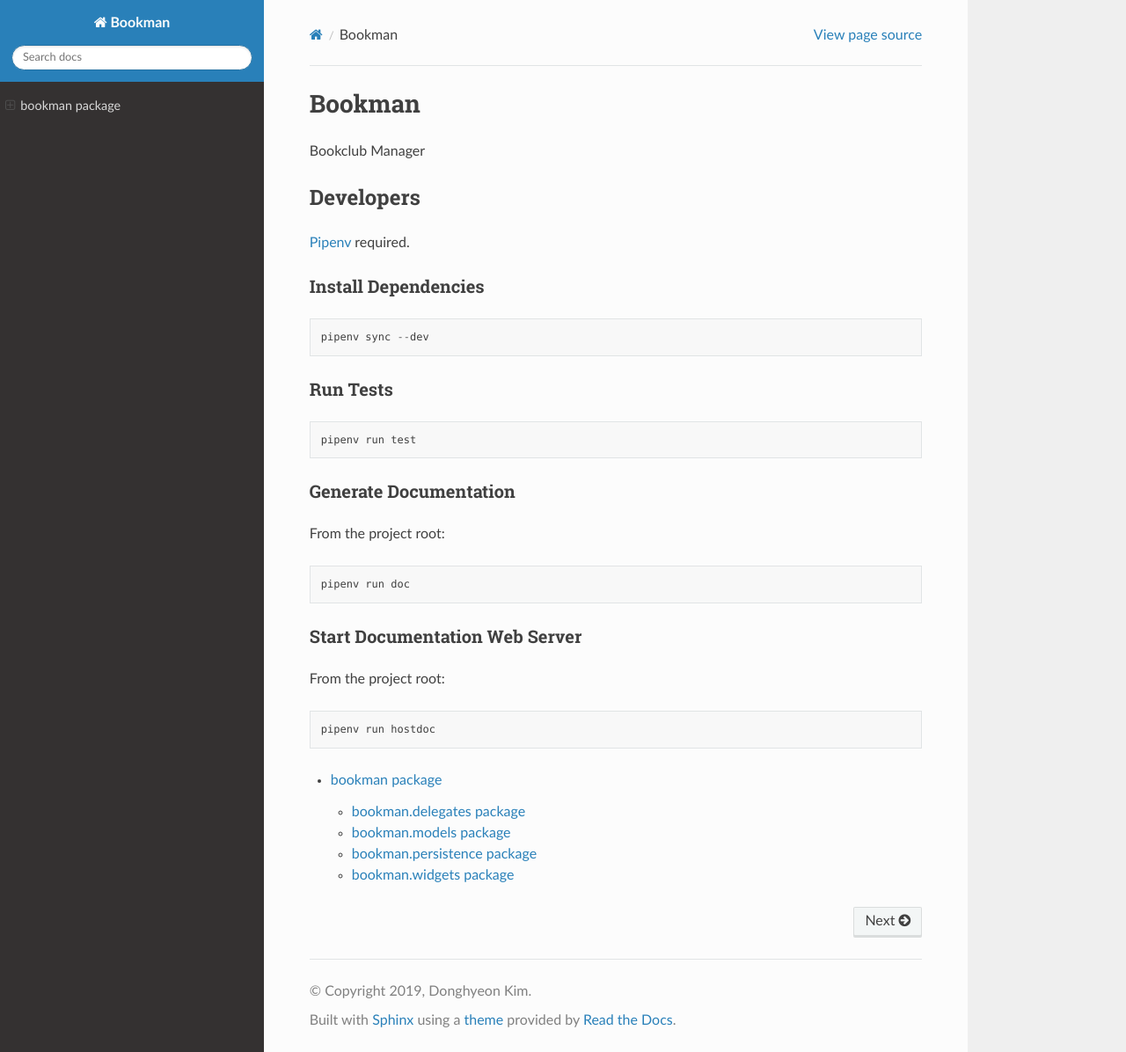
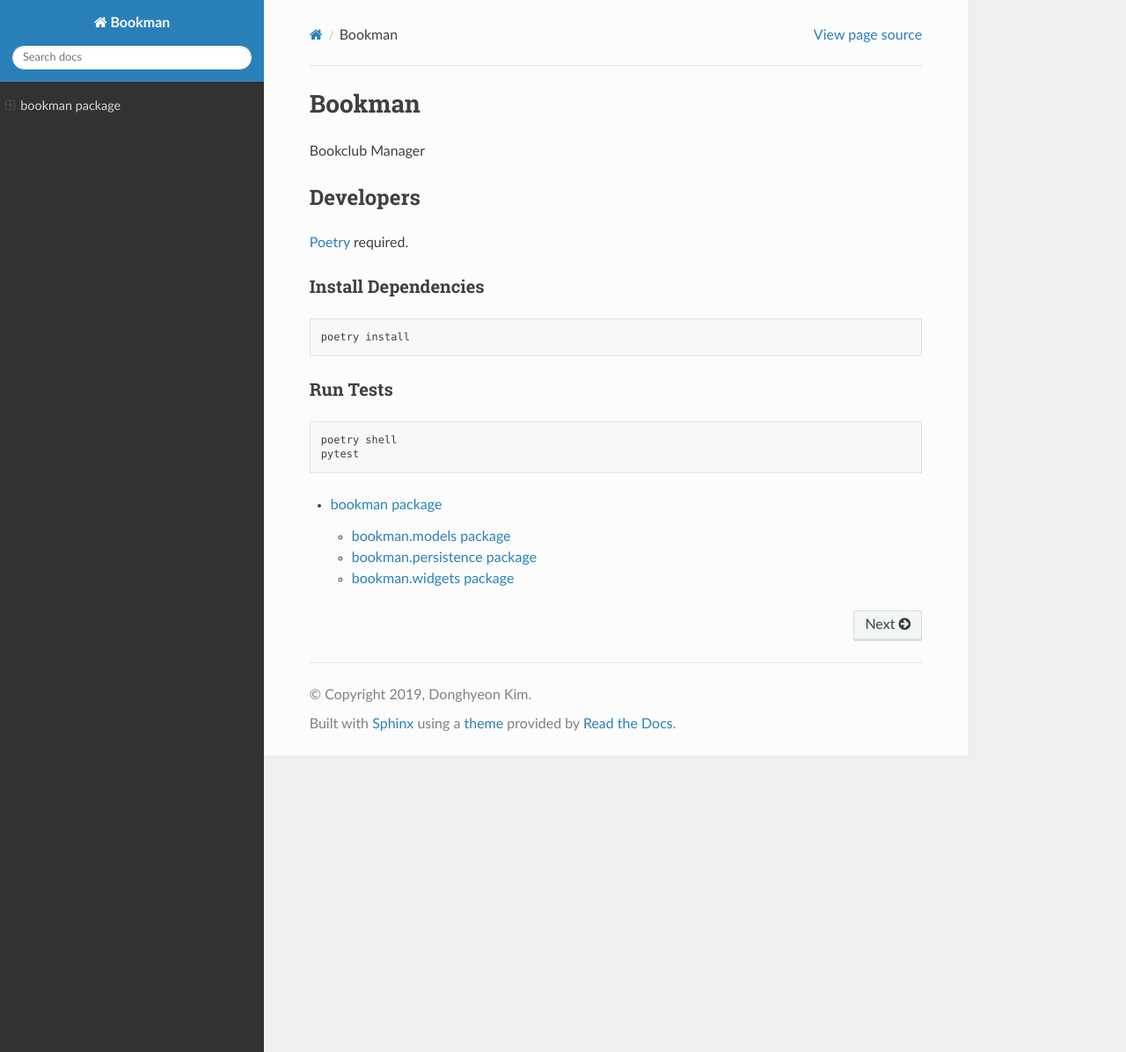
Before and after one commit to 0916dhkim/bookery, a Sphinx documentation site: the page built from docs/index.rst, in a window 1280 px wide and 1196 px high. Shown: the whole window at 88% size. Built offline with Sphinx 7.4.7 and the Read the Docs theme 2.0.0, drawn with Linux system fonts in a browser that asks for light colours.

Commit message:
Replace Pipenv with Poetry

```diff
--- a/README.rst
+++ b/README.rst
@@ -6,28 +6,17 @@
 
 Developers
 ==========
-`Pipenv <https://docs.pipenv.org/en/latest/>`_ required.
+`Poetry <https://poetry.eustace.io/>`_ required.
 
 Install Dependencies
 --------------------
 .. code-block::
 
-    pipenv sync --dev
+    poetry install
 
 Run Tests
 ---------
 .. code-block::
 
-    pipenv run test
-
-Generate Documentation
-----------------------
-From the project root::
-
-    pipenv run doc
-
-Start Documentation Web Server
-------------------------------
-From the project root::
-
-    pipenv run hostdoc
+    poetry shell
+    pytest
--- a/docs/api/bookman.delegates.rst
+++ /dev/null
@@ -1,6 +0,0 @@
-bookman.delegates package
-=========================
-.. automodule:: bookman.delegates
-   :members:
-   :undoc-members:
-   :show-inheritance:
--- a/docs/api/bookman.persistence.rst
+++ b/docs/api/bookman.persistence.rst
@@ -1,9 +1,5 @@
 bookman.persistence package
 ===========================
-.. toctree::
-
-    bookman.persistence.table
-
 .. automodule:: bookman.persistence
    :members:
    :undoc-members:
--- a/docs/api/bookman.persistence.table.rst
+++ /dev/null
@@ -1,6 +0,0 @@
-bookman.persistence.table module
-================================
-.. automodule:: bookman.persistence.table
-    :members:
-    :undoc-members:
-    :show-inheritance:
--- a/docs/api/bookman.rst
+++ b/docs/api/bookman.rst
@@ -4,7 +4,6 @@
 .. toctree::
    :maxdepth: 4
 
-   bookman.delegates
    bookman.models
    bookman.persistence
    bookman.widgets
```
Also changed, not shown: pyproject.toml (added, +26 -0 lines), setup.py (deleted, +0 -14 lines), 3 other files.
